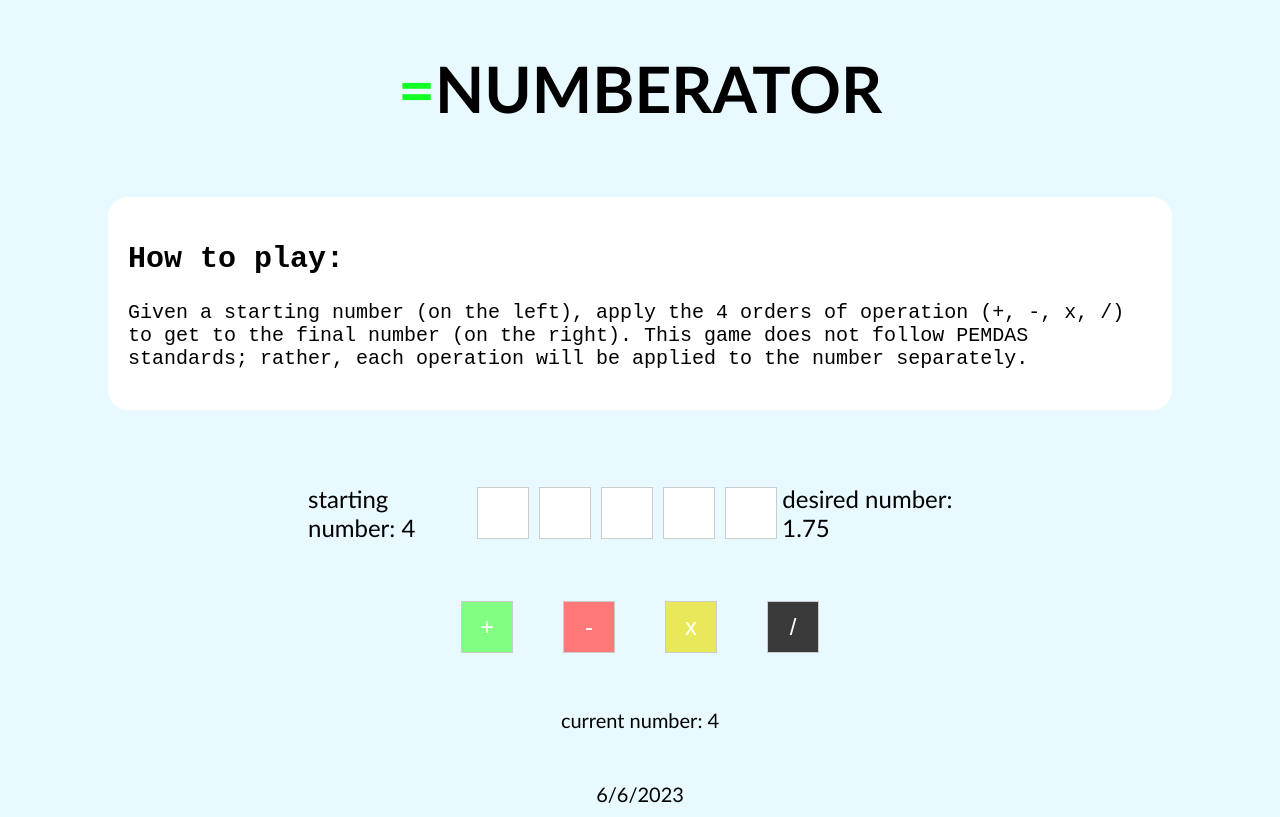
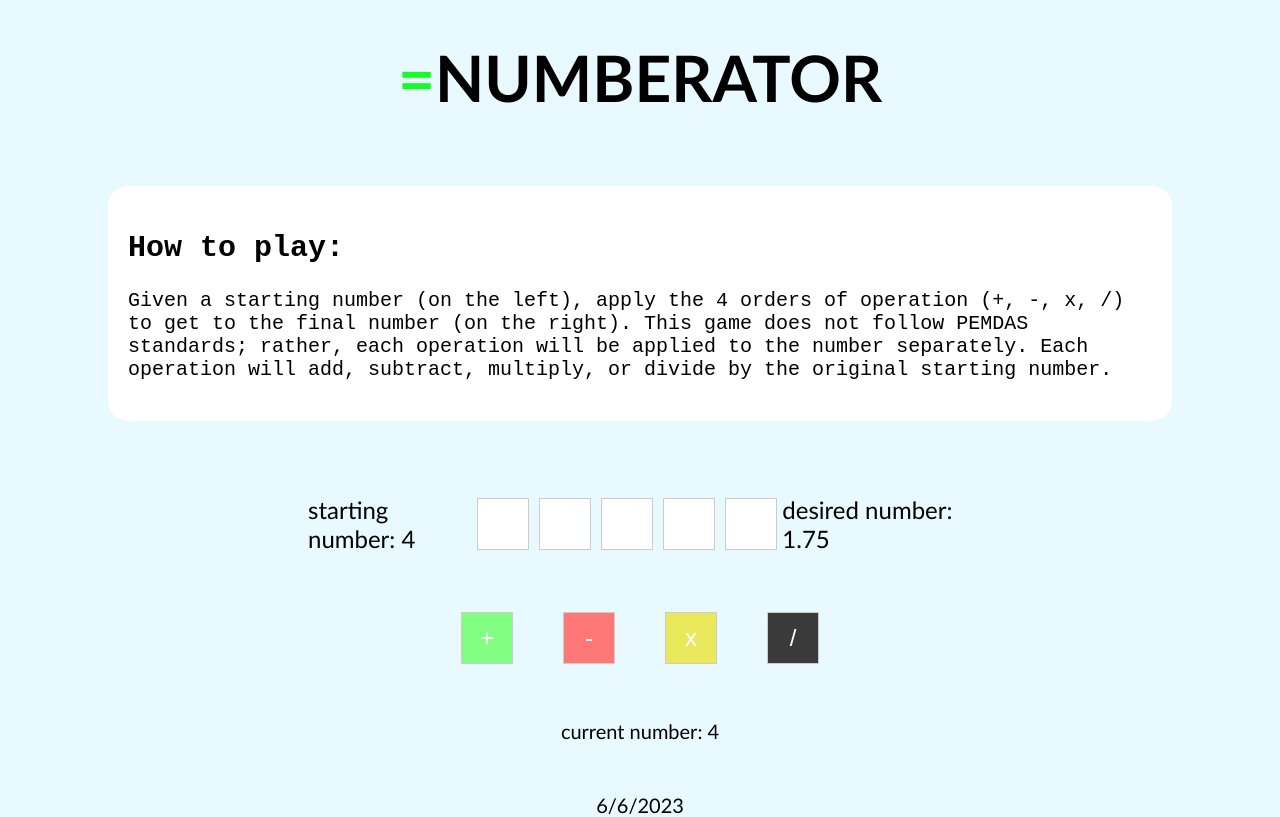
Before and after one commit to davidccarter/davidccarter.github.io, a plain HTML site: page index.html in a window 1280 px wide. Both pictures are taken after a click on the button "Begin today's challenge". Drawn offline with Linux system fonts and the light colour scheme.

Commit message:
Update index.html

```diff
--- a/index.html
+++ b/index.html
@@ -19,7 +19,7 @@
     <div id="content" class="hidden">
         <div id="gameInstructions" class="gameInstructions hidden">
             <h2>How to play:</h2>
-            <p>Given a starting number (on the left), apply the 4 orders of operation (+, -, x, /) to get to the final number (on the right). This game does not follow PEMDAS standards; rather, each operation will be applied to the number separately.</p>
+            <p>Given a starting number (on the left), apply the 4 orders of operation (+, -, x, /) to get to the final number (on the right). This game does not follow PEMDAS standards; rather, each operation will be applied to the number separately. Each operation will add, subtract, multiply, or divide by the original starting number.</p>
         </div>
 
         <div class="slot-info">
```
